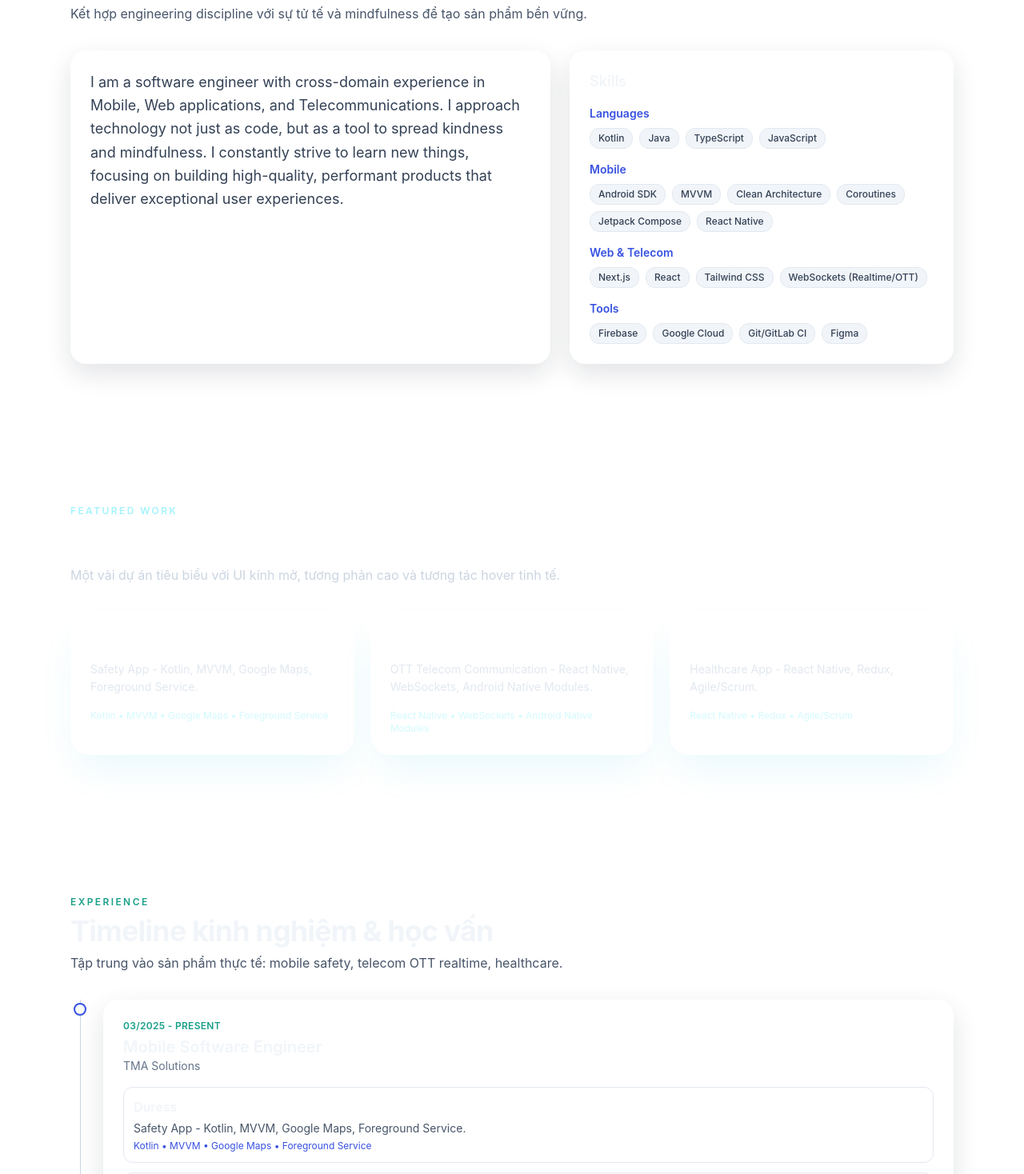
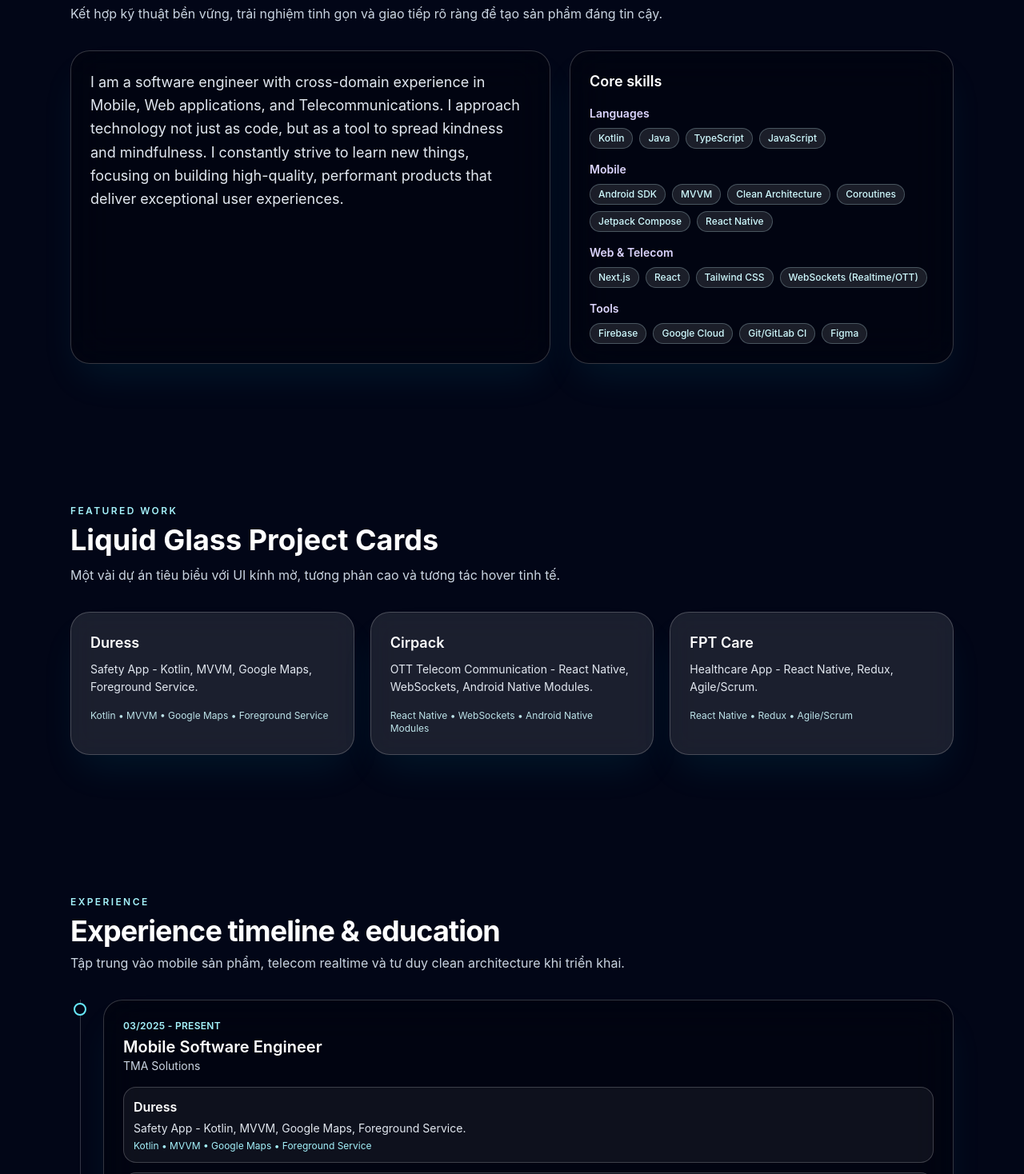
Before and after one commit to pmh3107/Portfolio, a Next.js app: page / in a window 1280 px wide. Shown: the part 982-2450 px from the top of the page at 80% size. Built offline with nearby package versions, Linux system fonts and the light colour scheme.

Commit message:
Polish portfolio with harmonious visual system and consistent glass UI

```diff
--- a/src/app/layout.tsx
+++ b/src/app/layout.tsx
@@ -29,7 +29,7 @@ export default function RootLayout({ children }: { children: React.ReactNode })
 
   return (
     <html lang="vi">
-      <body className="bg-white text-slate-100 dark:bg-slate-950 dark:text-slate-100">
+      <body className="bg-slate-950 text-slate-100">
         <script type="application/ld+json" dangerouslySetInnerHTML={{ __html: JSON.stringify(personJsonLd) }} />
         <a
           href="#main-content"
@@ -38,6 +38,7 @@ export default function RootLayout({ children }: { children: React.ReactNode })
           Skip to content
         </a>
         <ParticleFieldBackground />
+        <div className="pointer-events-none fixed inset-0 -z-10 bg-[radial-gradient(circle_at_20%_20%,rgba(14,165,233,0.12),transparent_35%),radial-gradient(circle_at_80%_30%,rgba(168,85,247,0.10),transparent_35%),radial-gradient(circle_at_50%_90%,rgba(16,185,129,0.10),transparent_35%)]" />
         <Navbar />
         {children}
         <Footer />
--- a/src/components/ai/AIAssistantSection.tsx
+++ b/src/components/ai/AIAssistantSection.tsx
@@ -13,20 +13,24 @@ export function AIAssistantSection() {
       <SectionHeading
         id="ai-title"
         eyebrow="Smart AI Assistant"
-        title="Trợ lý AI cho nhà tuyển dụng"
-        description="Hỏi nhanh về kinh nghiệm của Hiển hoặc dán JD để đánh giá mức độ phù hợp ngay lập tức."
+        title="Recruiter-ready AI helper"
+        description="Hỏi nhanh về CV hoặc dán JD để có đánh giá mức độ phù hợp theo cấu trúc rõ ràng."
       />
 
-      <div className="mb-4 flex gap-2">
+      <div className="mb-5 inline-flex rounded-2xl border border-white/20 bg-black/20 p-1 backdrop-blur-lg">
         <button
           onClick={() => setTab("chat")}
-          className={`rounded-soft px-4 py-2 text-sm font-semibold ${tab === "chat" ? "bg-primary text-white" : "border border-slate-300 dark:border-slate-700"}`}
+          className={`rounded-xl px-4 py-2 text-sm font-semibold transition ${
+            tab === "chat" ? "bg-white/20 text-white" : "text-slate-300 hover:text-white"
+          }`}
         >
           Chat with CV
         </button>
         <button
           onClick={() => setTab("match")}
-          className={`rounded-soft px-4 py-2 text-sm font-semibold ${tab === "match" ? "bg-primary text-white" : "border border-slate-300 dark:border-slate-700"}`}
+          className={`rounded-xl px-4 py-2 text-sm font-semibold transition ${
+            tab === "match" ? "bg-white/20 text-white" : "text-slate-300 hover:text-white"
+          }`}
         >
           JD Matcher
         </button>
--- a/src/components/sections/AboutSkillsSection.tsx
+++ b/src/components/sections/AboutSkillsSection.tsx
@@ -12,24 +12,29 @@ export function AboutSkillsSection() {
       <SectionHeading
         id="about-title"
         eyebrow="About"
-        title="Kỹ sư phần mềm với tư duy sản phẩm"
-        description="Kết hợp engineering discipline với sự tử tế và mindfulness để tạo sản phẩm bền vững."
+        title="Calm engineering, practical product mindset"
+        description="Kết hợp kỹ thuật bền vững, trải nghiệm tinh gọn và giao tiếp rõ ràng để tạo sản phẩm đáng tin cậy."
       />
 
       <div className="grid gap-6 md:grid-cols-[1.25fr_1fr]">
         <motion.div initial={{ opacity: 0, y: 18 }} whileInView={{ opacity: 1, y: 0 }} viewport={{ once: true }}>
           <Card className="h-full">
-            <p className="text-lg leading-relaxed text-slate-700 dark:text-slate-200">{portfolioData.about}</p>
+            <p className="text-lg leading-relaxed text-slate-200">{portfolioData.about}</p>
           </Card>
         </motion.div>
 
-        <motion.div initial={{ opacity: 0, y: 18 }} whileInView={{ opacity: 1, y: 0 }} viewport={{ once: true }} transition={{ delay: 0.1 }}>
+        <motion.div
+          initial={{ opacity: 0, y: 18 }}
+          whileInView={{ opacity: 1, y: 0 }}
+          viewport={{ once: true }}
+          transition={{ delay: 0.1 }}
+        >
           <Card>
-            <h3 className="mb-4 text-lg font-semibold">Skills</h3>
+            <h3 className="mb-4 text-lg font-semibold text-white">Core skills</h3>
             <div className="space-y-4">
               {portfolioData.skills.map((group) => (
                 <div key={group.category}>
-                  <p className="mb-2 text-sm font-semibold text-primary">{group.category}</p>
+                  <p className="mb-2 text-sm font-semibold text-violet-200">{group.category}</p>
                   <div className="flex flex-wrap gap-2">
                     {group.items.map((item) => (
                       <Badge key={item} text={item} />
--- a/src/components/sections/ExperienceSection.tsx
+++ b/src/components/sections/ExperienceSection.tsx
@@ -11,11 +11,11 @@ export function ExperienceSection() {
       <SectionHeading
         id="experience-title"
         eyebrow="Experience"
-        title="Timeline kinh nghiệm & học vấn"
-        description="Tập trung vào sản phẩm thực tế: mobile safety, telecom OTT realtime, healthcare."
+        title="Experience timeline & education"
+        description="Tập trung vào mobile sản phẩm, telecom realtime và tư duy clean architecture khi triển khai."
       />
 
-      <ol className="relative ml-3 border-l border-slate-300 pl-7 dark:border-slate-700">
+      <ol className="relative ml-3 border-l border-white/20 pl-7">
         {portfolioData.experience.map((exp, index) => (
           <motion.li
             key={`${exp.company}-${exp.period}`}
@@ -25,17 +25,17 @@ export function ExperienceSection() {
             viewport={{ once: true }}
             transition={{ delay: index * 0.08 }}
           >
-            <span className="absolute -left-[9px] mt-1 h-4 w-4 rounded-full border-2 border-primary bg-slate-50 dark:bg-slate-950" />
+            <span className="absolute -left-[9px] mt-1 h-4 w-4 rounded-full border-2 border-cyan-300 bg-slate-950" />
             <Card>
-              <p className="text-xs font-semibold uppercase tracking-wide text-accent">{exp.period}</p>
-              <h3 className="mt-1 text-xl font-semibold">{exp.role}</h3>
-              <p className="text-sm text-slate-500">{exp.company}</p>
+              <p className="text-xs font-semibold uppercase tracking-wide text-cyan-200">{exp.period}</p>
+              <h3 className="mt-1 text-xl font-semibold text-white">{exp.role}</h3>
+              <p className="text-sm text-slate-300">{exp.company}</p>
               <ul className="mt-4 space-y-3">
                 {exp.projects.map((project) => (
-                  <li key={project.name} className="rounded-soft border border-slate-200 p-3 dark:border-slate-700">
-                    <p className="font-semibold">{project.name}</p>
-                    <p className="mt-1 text-sm text-slate-600 dark:text-slate-300">{project.description}</p>
-                    <p className="mt-1 text-xs text-primary">{project.technologies.join(" • ")}</p>
+                  <li key={project.name} className="rounded-2xl border border-white/20 bg-white/5 p-3">
+                    <p className="font-semibold text-white">{project.name}</p>
+                    <p className="mt-1 text-sm text-slate-200">{project.description}</p>
+                    <p className="mt-1 text-xs text-cyan-200">{project.technologies.join(" • ")}</p>
                   </li>
                 ))}
               </ul>
@@ -47,10 +47,10 @@ export function ExperienceSection() {
       <div className="mt-8">
         {portfolioData.education.map((edu) => (
           <Card key={edu.institution}>
-            <p className="text-xs font-semibold uppercase tracking-wide text-accent">Education</p>
-            <h3 className="mt-1 text-xl font-semibold">{edu.degree}</h3>
-            <p className="text-sm text-slate-500">{edu.institution} · {edu.period}</p>
-            <p className="mt-1 text-sm text-slate-600 dark:text-slate-300">GPA: {edu.gpa}</p>
+            <p className="text-xs font-semibold uppercase tracking-wide text-cyan-200">Education</p>
+            <h3 className="mt-1 text-xl font-semibold text-white">{edu.degree}</h3>
+            <p className="text-sm text-slate-300">{edu.institution} · {edu.period}</p>
+            <p className="mt-1 text-sm text-slate-200">GPA: {edu.gpa}</p>
           </Card>
         ))}
       </div>
--- a/src/components/ui/Badge.tsx
+++ b/src/components/ui/Badge.tsx
@@ -1,6 +1,6 @@
 export function Badge({ text }: { text: string }) {
   return (
-    <span className="rounded-soft border border-slate-200 bg-slate-100 px-2.5 py-1 text-xs font-medium text-slate-700 transition hover:border-accent hover:text-accent dark:border-slate-700 dark:bg-slate-800 dark:text-slate-200">
+    <span className="rounded-2xl border border-cyan-100/25 bg-white/10 px-2.5 py-1 text-xs font-medium text-cyan-100 transition hover:border-cyan-100/45 hover:text-white">
       {text}
     </span>
   );
--- a/src/components/ui/Card.tsx
+++ b/src/components/ui/Card.tsx
@@ -5,7 +5,7 @@ export function Card({ children, className }: { children: ReactNode; className?:
   return (
     <article
       className={cn(
-        "rounded-strong border border-white/50 bg-white/60 p-6 shadow-frosted backdrop-blur-md dark:border-white/10 dark:bg-slate-900/60",
+        "rounded-3xl border border-white/20 bg-black/25 p-6 text-slate-100 shadow-2xl shadow-cyan-500/10 backdrop-blur-xl transition duration-300 hover:-translate-y-0.5 hover:border-white/35",
         className,
       )}
     >
--- a/src/components/ui/SectionHeading.tsx
+++ b/src/components/ui/SectionHeading.tsx
@@ -11,11 +11,11 @@ export function SectionHeading({
 }) {
   return (
     <div className="mb-8 space-y-2">
-      <p className="text-xs font-semibold uppercase tracking-[0.2em] text-accent">{eyebrow}</p>
-      <h2 id={id} className="text-3xl font-bold tracking-tight md:text-4xl">
+      <p className="text-xs font-semibold uppercase tracking-[0.2em] text-cyan-200">{eyebrow}</p>
+      <h2 id={id} className="text-3xl font-bold tracking-tight text-white md:text-4xl">
         {title}
       </h2>
-      {description ? <p className="max-w-3xl text-slate-600 dark:text-slate-300">{description}</p> : null}
+      {description ? <p className="max-w-3xl text-slate-300">{description}</p> : null}
     </div>
   );
 }
--- a/src/components/visual/ParticleFieldBackground.tsx
+++ b/src/components/visual/ParticleFieldBackground.tsx
@@ -158,7 +158,7 @@ export function ParticleFieldBackground() {
       ref={canvasRef}
       id="canvas-bg"
       aria-hidden="true"
-      className="pointer-events-none fixed inset-0 -z-10 h-full w-full"
+      className="pointer-events-none fixed inset-0 -z-20 h-full w-full"
     />
   );
 }
```
Also changed, not shown: src/components/ai/ChatBox.tsx (+9 -11 lines), src/components/ai/JDMatcher.tsx (+5 -5 lines).
